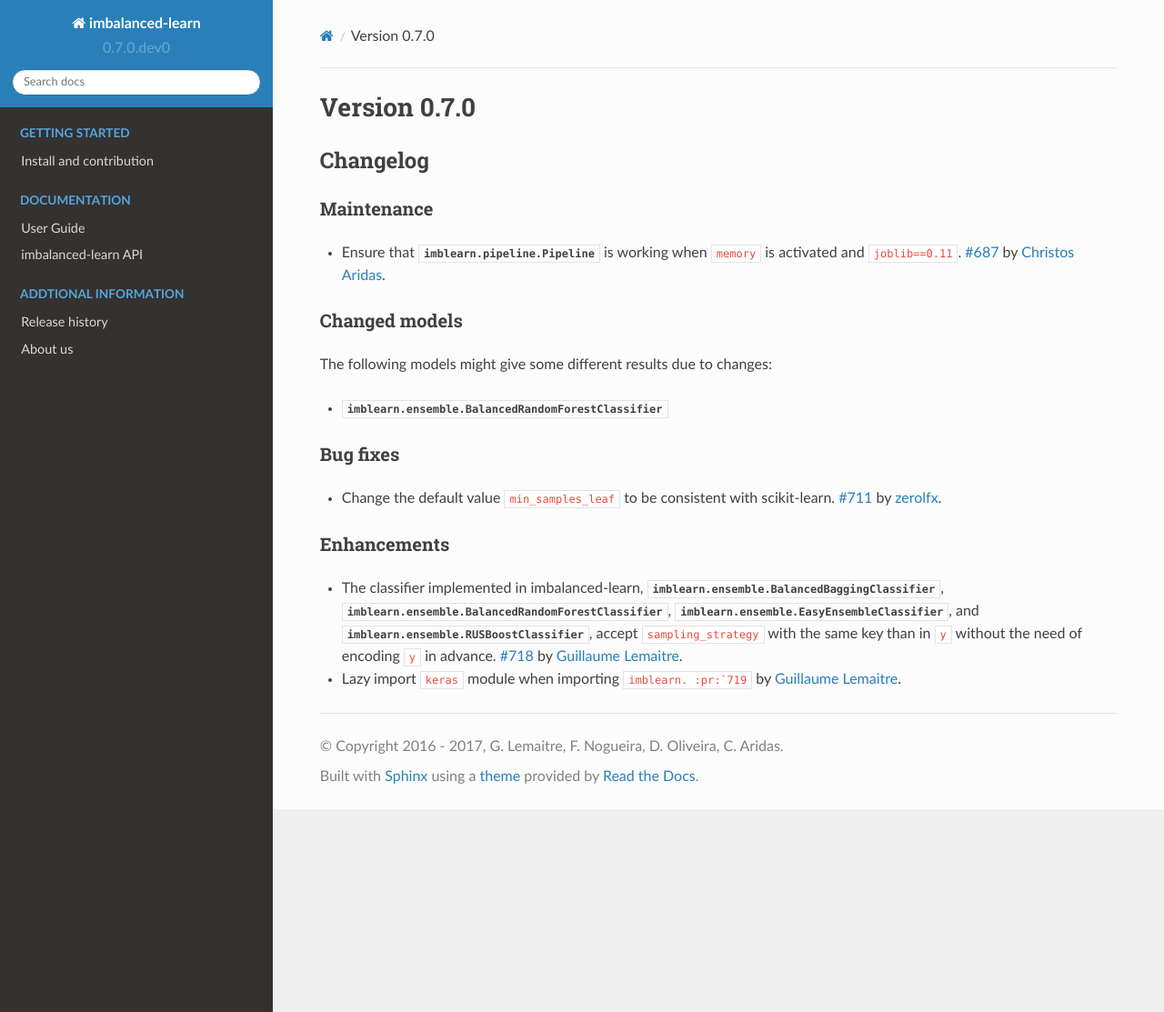
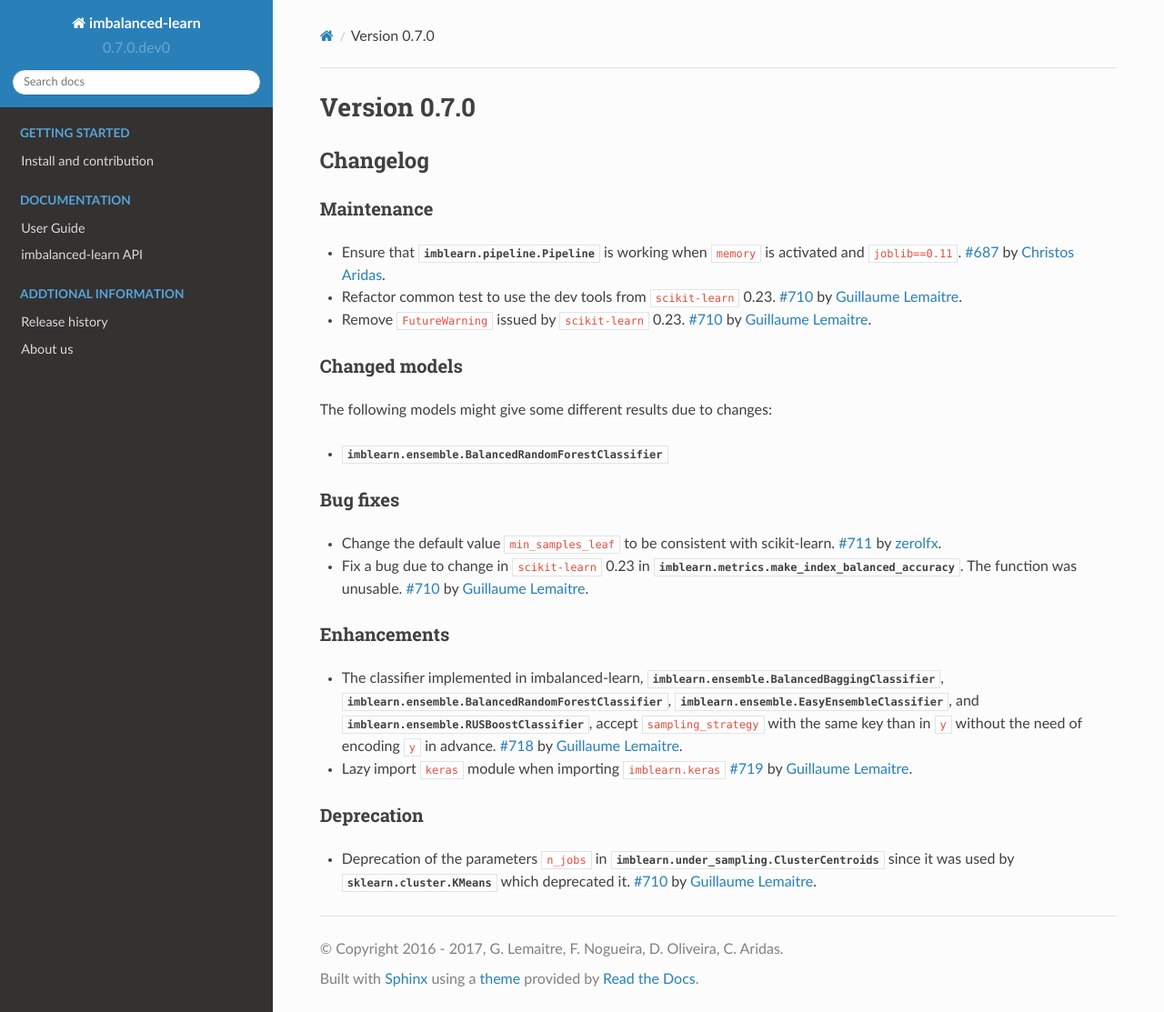
Before and after one commit to scikit-learn-contrib/imbalanced-learn, a Sphinx documentation site: the page built from doc/whats_new/v0.7.rst, in a window 1280 px wide and 1113 px high. Shown: the whole window at 91% size. Built offline with Sphinx 7.4.7 and the Read the Docs theme 2.0.0, drawn with Linux system fonts in a browser that asks for light colours; formulas are drawn with MathJax 3; pages that are not in the unit, such as notebooks, are missing from menus.

Commit message:
DOC update whats new

```diff
--- a/doc/whats_new/v0.7.rst
+++ b/doc/whats_new/v0.7.rst
@@ -13,6 +13,12 @@ Maintenance
   is activated and `joblib==0.11`.
   :pr:`687` by :user:`Christos Aridas <chkoar>`.
 
+- Refactor common test to use the dev tools from `scikit-learn` 0.23.
+  :pr:`710` by :user:`Guillaume Lemaitre <glemaitre>`.
+
+- Remove `FutureWarning` issued by `scikit-learn` 0.23.
+  :pr:`710` by :user:`Guillaume Lemaitre <glemaitre>`.
+
 Changed models
 ..............
 
@@ -27,6 +33,11 @@ Bug fixes
   scikit-learn.
   :pr:`711` by :user:`zerolfx <zerolfx>`.
 
+- Fix a bug due to change in `scikit-learn` 0.23 in
+  :class:`imblearn.metrics.make_index_balanced_accuracy`. The function was
+  unusable.
+  :pr:`710` by :user:`Guillaume Lemaitre <glemaitre>`.
+
 Enhancements
 ............
 
@@ -38,5 +49,13 @@ Enhancements
   with the same key than in `y` without the need of encoding `y` in advance.
   :pr:`718` by :user:`Guillaume Lemaitre <glemaitre>`.
 
-- Lazy import `keras` module when importing `imblearn.
+- Lazy import `keras` module when importing `imblearn.keras`
   :pr:`719` by :user:`Guillaume Lemaitre <glemaitre>`.
+
+Deprecation
+...........
+
+- Deprecation of the parameters `n_jobs` in
+  :class:`imblearn.under_sampling.ClusterCentroids` since it was used by
+  :class:`sklearn.cluster.KMeans` which deprecated it.
+  :pr:`710` by :user:`Guillaume Lemaitre <glemaitre>`.
```
